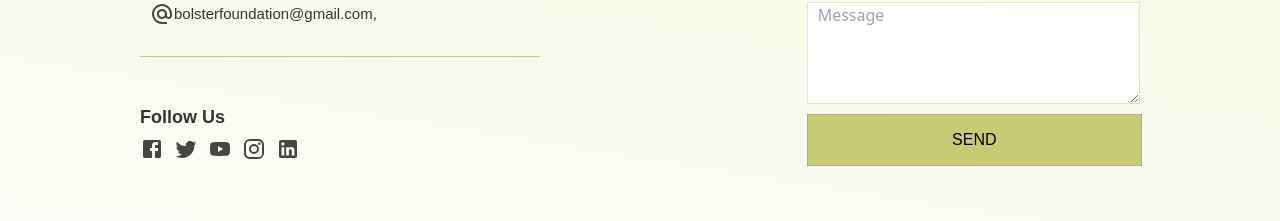
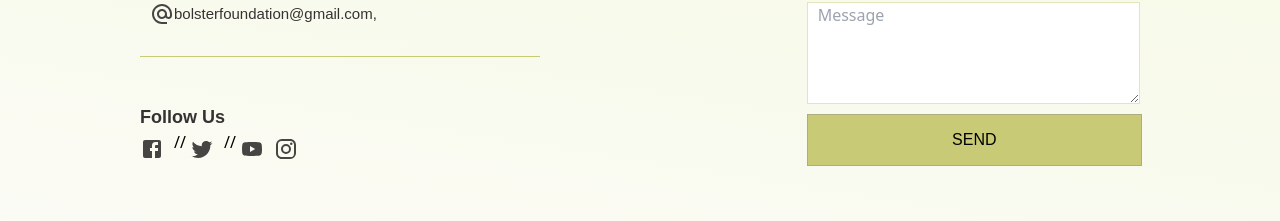
Before and after one commit to mefazdev/bolster, a Next.js app: page /Contact in a window 1280 px wide. Shown: the part 976-1197 px from the top of the page. Built offline with nearby package versions, Linux system fonts and the light colour scheme; a web font is replaced by a local one.

Commit message:
Update Contact.js

```diff
--- a/pages/Contact.js
+++ b/pages/Contact.js
@@ -126,25 +126,23 @@ const send = async (e)=>{
               </div>
               <div className="contact__social">
                 <h3>Follow Us</h3>
-                <a href="https://www.facebook.com/cleverkingsgroup/">
+                <a href="https://www.facebook.com/bolsterfoundation">
                   <FacebookIcon className=" contact__social__icons transform motion-safe:hover:scale-110  ... " />
                 </a>
 
-                <a href="https://twitter.com/cleverkingsinfo">
+//                 <a href="https://twitter.com/cleverkingsinfo">
                   <TwitterIcon className="contact__social__icons transform motion-safe:hover:scale-110 ...  " />
-                </a>
+//                 </a>
 
-                <a href="">
+                <a href="https://www.youtube.com/@BolsterFoundation">
                   <YouTubeIcon className="contact__social__icons transform motion-safe:hover:scale-110 ...  " />
                 </a>
 
-                <a href="https://instagram.com/cleverkingsofficial?utm_medium=copy_link">
+                <a href="https://instagram.com/bolsterfoundation?igshid=OGQ2MjdiOTE=">
                   <InstagramIcon className="contact__social__icons transform motion-safe:hover:scale-110 ...  " />
                 </a>
 
-                <a href="https://www.linkedin.com/company/cleverkings/">
-                  <LinkedInIcon className="contact__social__icons transform motion-safe:hover:scale-110 ...  " />
-                </a>
+
               </div>
             </div>
             {/*<<<<<<<<<<<<<<<<<<<<< CONTACT FROM >>>>>>>>>>>>>>>>>>>> */}
```
